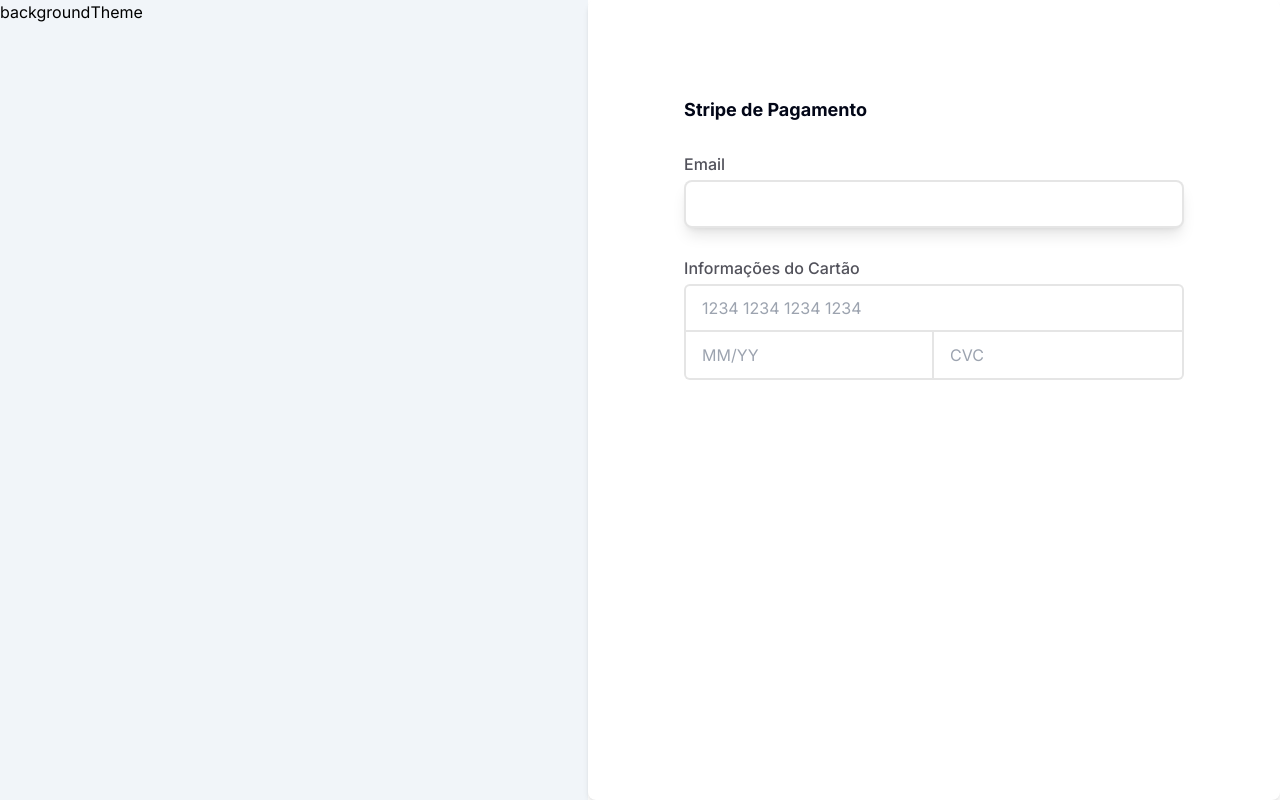
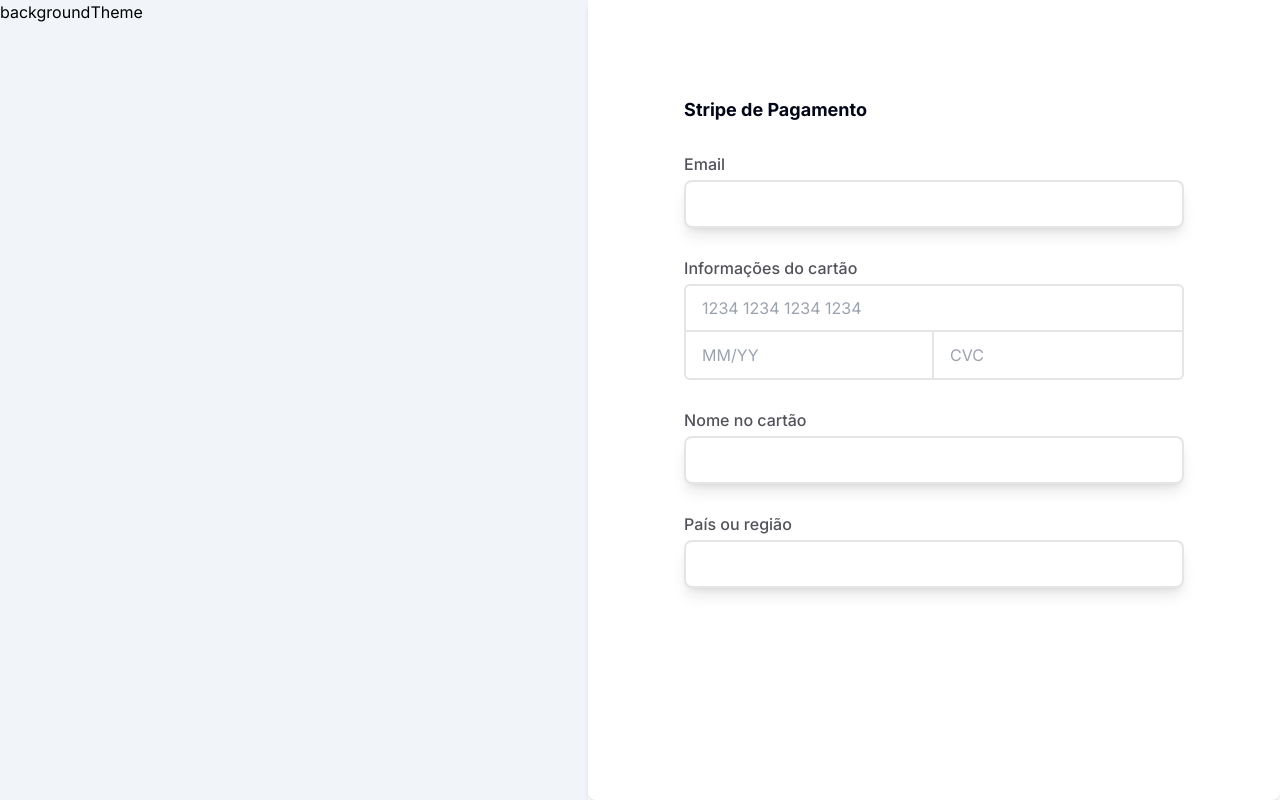
Before and after one commit to ggiordani95/checkout-nextjs, a Next.js app: page / in a window 1280 px wide. Built offline with nearby package versions, Linux system fonts and the light colour scheme.

Commit message:
adding new selects

```diff
--- a/components/CardInformation/index.tsx
+++ b/components/CardInformation/index.tsx
@@ -5,7 +5,7 @@ function CardInformation() {
   return (
     <>
       <p className="text-md text-zinc-600 font-medium bg-white p-1 pl-0">
-        Informações do Cartão
+        Informações do cartão
       </p>
       <div className="">
         <SingleNumberInput placeholder={"1234 1234 1234 1234"} inputTailwind={'rounded-tr-md rounded-tl-md'}/>
--- /dev/null
+++ b/components/SingleSelectInput.tsx
@@ -0,0 +1,9 @@
+import React from 'react'
+
+function SingleSelectInput() {
+  return (
+    <div>SingleSelectInput</div>
+  )
+}
+
+export default SingleSelectInput
--- a/components/Steps/ShippingInfo.tsx
+++ b/components/Steps/ShippingInfo.tsx
@@ -1,7 +1,6 @@
 import React from "react";
 import HeaderText from "../HeaderText";
 import SingleTextInput from "../SingleTextInput";
-import SingleNumberInput from "../SingleNumberInput";
 import CardInformation from "../CardInformation";
 
 function ShippingInfo() {
@@ -14,6 +13,12 @@ function ShippingInfo() {
       <div className="my-6">
         <CardInformation/>
       </div>
+      <div className="my-6">
+        <SingleTextInput title={"Nome no cartão"} />
+      </div>
+      <div className="my-6">
+        <SingleTextInput title={"País ou região"} />
+      </div>
     </section>
   );
 }
```
